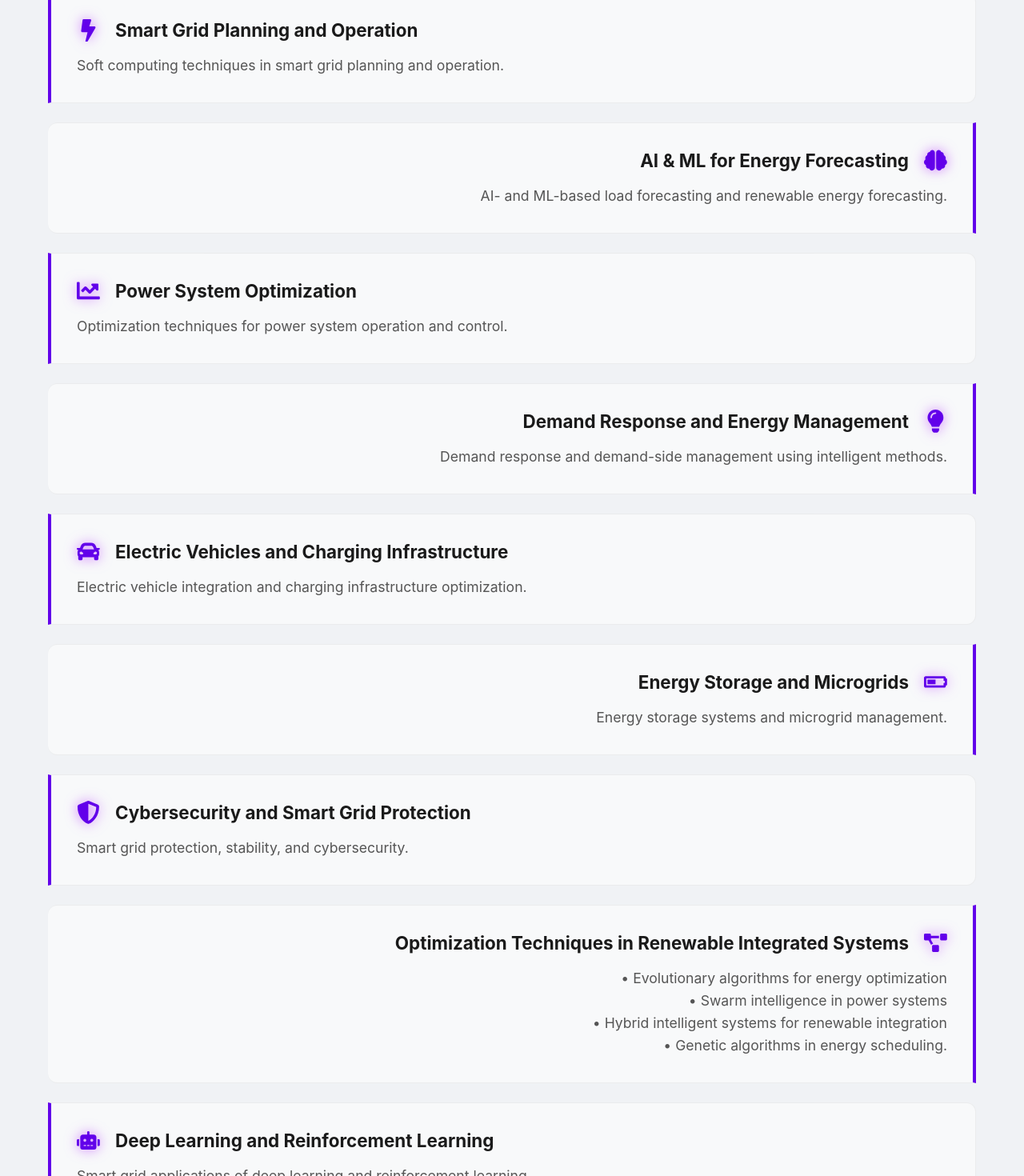
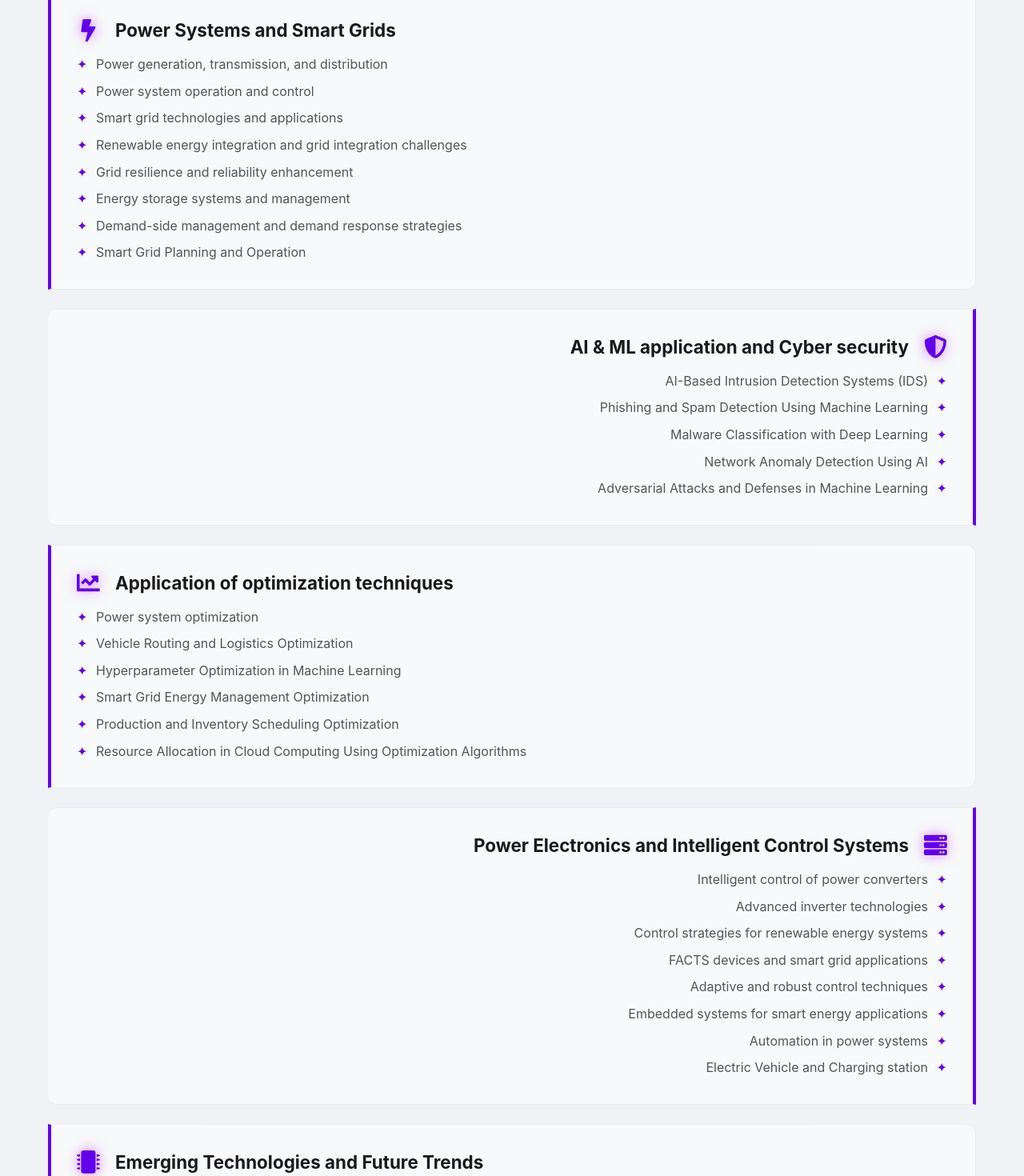
Before and after one commit to AlienMinus/ABIT-Conference_Paper, a React (Vite) app: page /for-authors/call-for-papers in a window 1280 px wide. Shown: the part 850-2320 px from the top of the page at 80% size. Built offline with nearby package versions, Linux system fonts and the light colour scheme.

Commit message:
track & registration refactor

```diff
--- a/src/components/ForAuthors/CallForPaper/CallForPaper.css
+++ b/src/components/ForAuthors/CallForPaper/CallForPaper.css
@@ -299,6 +299,42 @@
   white-space: pre-line;
 }
 
+.cfp-track-topics {
+  list-style-type: none;
+  padding-left: 0;
+  margin: 0;
+  display: flex;
+  flex-direction: column;
+  gap: 0.5rem;
+}
+
+.cfp-track-topics li {
+  color: var(--text-secondary);
+  line-height: 1.6;
+  position: relative;
+  padding-left: 1.5rem;
+  text-align: left;
+}
+
+.cfp-track-topics li::before {
+  content: '✦';
+  position: absolute;
+  left: 0;
+  color: var(--neon-purple);
+  font-size: 1rem;
+}
+
+.cfp-track-item:nth-child(even) .cfp-track-topics li {
+  padding-left: 0;
+  padding-right: 1.5rem;
+  text-align: right;
+}
+
+.cfp-track-item:nth-child(even) .cfp-track-topics li::before {
+  left: auto;
+  right: 0;
+}
+
 .cfp-footer {
   text-align: center;
   background: linear-gradient(180deg, rgba(5, 5, 8, 0) 0%, rgba(176, 38, 255, 0.1) 100%);
--- a/src/components/ForAuthors/CallForPaper/CallForPaper.jsx
+++ b/src/components/ForAuthors/CallForPaper/CallForPaper.jsx
@@ -27,7 +27,11 @@ const CallForPaper = () => {
                 <IconMapper iconName={track.icon} />
                 <h3>{track.title}</h3>
               </div>
-              <p>{track.description}</p>
+              <ul className="cfp-track-topics">
+                {track.topics.map((topic, i) => (
+                  <li key={i}>{topic}</li>
+                ))}
+              </ul>
             </div>
           ))}
         </div>
--- a/src/components/ForAuthors/Registration/Registration.jsx
+++ b/src/components/ForAuthors/Registration/Registration.jsx
@@ -4,7 +4,7 @@ import registrationData from '../../../data/registration.json'
 import IconMapper from '../../IconMapper/IconMapper'
 
 const Registration = () => {
-  const { title, description, feeTitle, table, participationFee, notes, registrationLink } = registrationData
+  const { title, description, feeTitle, table, notes, registrationLink } = registrationData
 
   return (
     <div className="registration-container">
@@ -40,10 +40,6 @@ const Registration = () => {
         </div>
       </div>
 
-      <div className="registration-participation-fee">
-        <h3>{participationFee}</h3>
-      </div>
-
       <div className="registration-section">
         <h2>{notes.title}</h2>
         <ul className="registration-list check-list">
--- a/src/data/callForPaper.json
+++ b/src/data/callForPaper.json
@@ -10,64 +10,69 @@
 
     "list": [
       {
-        "title": "Smart Grid Planning and Operation",
-        "description": "Soft computing techniques in smart grid planning and operation.",
+        "title": "Power Systems and Smart Grids",
+        "topics": [
+          "Power generation, transmission, and distribution",
+          "Power system operation and control",
+          "Smart grid technologies and applications",
+          "Renewable energy integration and grid integration challenges",
+          "Grid resilience and reliability enhancement",
+          "Energy storage systems and management",
+          "Demand-side management and demand response strategies",
+          "Smart Grid Planning and Operation"
+        ],
         "icon": "FaBolt"
       },
       {
-        "title": "AI & ML for Energy Forecasting",
-        "description": "AI- and ML-based load forecasting and renewable energy forecasting.",
-        "icon": "FaBrain"
+        "title": "AI & ML application and Cyber security",
+        "topics": [
+          "AI-Based Intrusion Detection Systems (IDS)",
+          "Phishing and Spam Detection Using Machine Learning",
+          "Malware Classification with Deep Learning",
+          "Network Anomaly Detection Using AI",
+          "Adversarial Attacks and Defenses in Machine Learning"
+        ],
+        "icon": "FaShieldAlt"
       },
       {
-        "title": "Power System Optimization",
-        "description": "Optimization techniques for power system operation and control.",
+        "title": "Application of optimization techniques",
+        "topics": [
+          "Power system optimization",
+          "Vehicle Routing and Logistics Optimization",
+          "Hyperparameter Optimization in Machine Learning",
+          "Smart Grid Energy Management Optimization",
+          "Production and Inventory Scheduling Optimization",
+          "Resource Allocation in Cloud Computing Using Optimization Algorithms"
+        ],
         "icon": "FaChartLine"
       },
       {
-        "title": "Demand Response and Energy Management",
-        "description": "Demand response and demand-side management using intelligent methods.",
-        "icon": "FaLightbulb"
-      },
-      {
-        "title": "Electric Vehicles and Charging Infrastructure",
-        "description": "Electric vehicle integration and charging infrastructure optimization.",
-        "icon": "FaCar"
-      },
-      {
-        "title": "Energy Storage and Microgrids",
-        "description": "Energy storage systems and microgrid management.",
-        "icon": "FaBatteryHalf"
-      },
-      {
-        "title": "Cybersecurity and Smart Grid Protection",
-        "description": "Smart grid protection, stability, and cybersecurity.",
-        "icon": "FaShieldAlt"
-      },
-      {
-        "title": "Optimization  Techniques in Renewable Integrated Systems",
-        "description": "• Evolutionary algorithms for energy optimization\n• Swarm intelligence in power systems\n• Hybrid intelligent systems for renewable integration\n• Genetic algorithms in energy scheduling.",
-        "icon": "FaProjectDiagram"
-      },
-      {
-        "title": "Deep Learning and Reinforcement Learning",
-        "description": "Smart grid applications of deep learning and reinforcement learning.",
-        "icon": "FaRobot"
+        "title": "Power Electronics and Intelligent Control Systems",
+        "topics": [
+          "Intelligent control of power converters",
+          "Advanced inverter technologies",
+          "Control strategies for renewable energy systems",
+          "FACTS devices and smart grid applications",
+          "Adaptive and robust control techniques",
+          "Embedded systems for smart energy applications",
+          "Automation in power systems",
+          "Electric Vehicle and Charging station"
+        ],
+        "icon": "FaServer"
       },
       {
         "title": "Emerging Technologies and Future Trends",
-        "description": "• Quantum computing applications in energy systems\n• Green hydrogen technologies\n• AI-driven carbon neutrality solutions\n• Internet of Energy (IoE)\n• Smart energy markets and trading\n• Digital transformation in power systems\n• Future challenges in renewable energy and smart grids",
+        "topics": [
+          "Internet of Things (IoT) and communication techniques",
+          "Quantum computing applications in energy systems",
+          "Green hydrogen technologies",
+          "AI-driven carbon neutrality solutions",
+          "Internet of Energy (IoE)",
+          "Smart energy markets and trading",
+          "Digital transformation in power systems",
+          "Future challenges in renewable energy and smart grids"
+        ],
         "icon": "FaMicrochip"
-      },
-      {
-        "title": "Power Electronics and Intelligent Control Systems",
-        "description": "• Intelligent control of power converters\n• Advanced inverter technologies\n• Control strategies for renewable energy systems\n• FACTS devices and smart grid applications\n• Adaptive and robust control techniques\n• Embedded systems for smart energy applications\n• Automation in power systems",
-        "icon": "FaServer"
-      },
-      {
-        "title": "Internet of Things (IoT) and communication technologies in smart grids",
-        "description": "IoT-enabled smart grids, communication protocols, sensor networks, and intelligent monitoring systems.",
-        "icon": "FaNetworkWired"
       }
     ]
   },
--- a/src/data/registration.json
+++ b/src/data/registration.json
@@ -9,11 +9,10 @@
       { "text": "Foreign Author" }
     ],
     "rows": [
-      { "category": "Online Mode", "values": ["4000 INR", "125 USD"] },
-      { "category": "Offline Mode", "values": ["6000 INR", "150 USD"] }
+      { "category": "Full Registration", "values": ["6000 INR", "150 USD"] },
+      { "category": "Participation Fee", "values": ["2000 INR", "50 USD"] }
     ]
   },
-  "participationFee": "Participation Fee : 2000 INR",
   "notes": {
     "title": "Note:",
     "list": [
--- a/src/static/mobile.css
+++ b/src/static/mobile.css
@@ -64,6 +64,17 @@
 
   .cfp-track-item:nth-child(even) .cfp-track-header {
     flex-direction: row !important;
+  }
+
+  .cfp-track-item:nth-child(even) .cfp-track-topics li {
+    padding-left: 1.5rem !important;
+    padding-right: 0 !important;
+    text-align: left !important;
+  }
+
+  .cfp-track-item:nth-child(even) .cfp-track-topics li::before {
+    left: 0 !important;
+    right: auto !important;
   }
 
   .cfp-actions {
```
